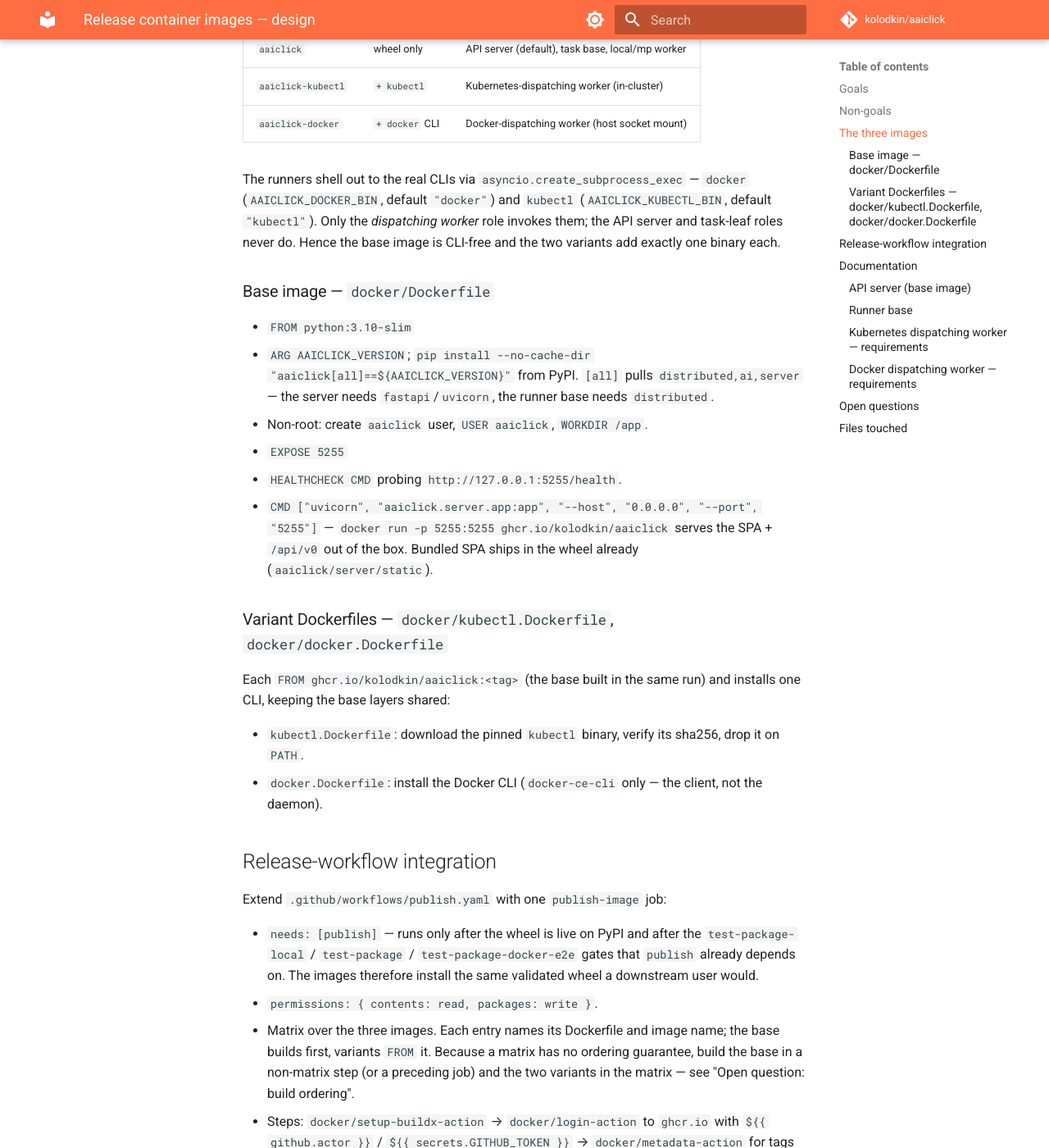
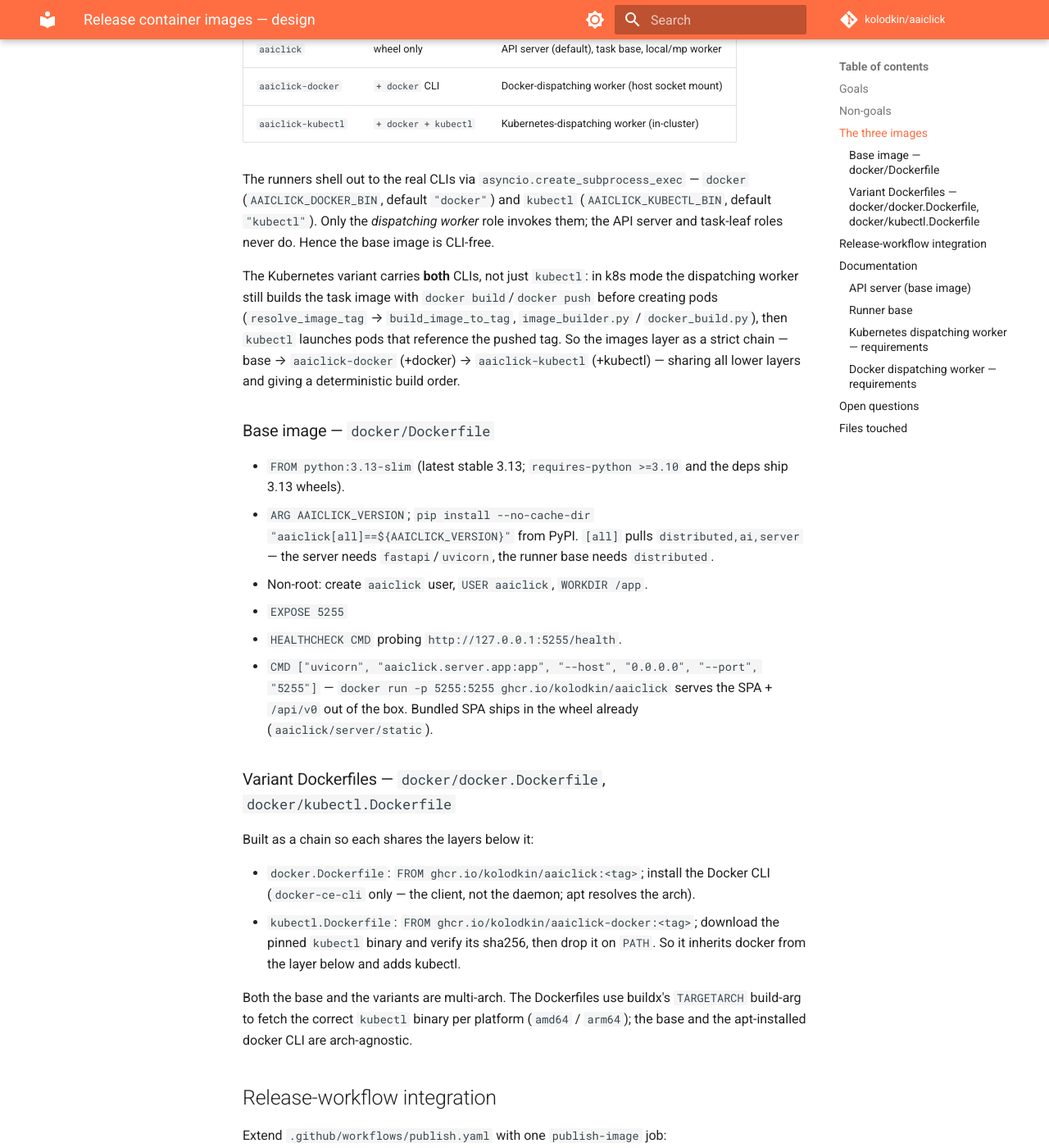
Before and after one commit to kolodkin/aaiclick, an MkDocs documentation site: the page built from docs/superpowers/specs/2026-07-02-release-container-images-design.md, in a window 1280 px wide and 1400 px high, scrolled down 890 px. Shown: the whole window at 82% size. Built offline with MkDocs 1.6.1 and Material for MkDocs 9.7.7, drawn with Linux system fonts in a browser that asks for light colours; comment, search, counter and statistics services are not loaded; some of the changed text lies outside the part shown.

Commit message:
docs: multi-arch images, py3.13 base, kubectl variant bundles docker
Incorporate spec review feedback:
- Build all images for linux/amd64 + linux/arm64 via buildx (drop the
  amd64-only first cut).
- Base image on python:3.13-slim instead of 3.10-slim.
- aaiclick-kubectl bundles docker too: k8s mode builds/pushes the task
  image with docker build before kubectl creates pods. Images now layer
  as a chain base -> docker -> kubectl, resolving build ordering.

Co-Authored-By: Claude Opus 4.8 <noreply@anthropic.com>
Claude-Session: https://claude.ai/code/session_01DtqoAUUbcWUycCpXreUcCP

```diff
--- a/docs/superpowers/specs/2026-07-02-release-container-images-design.md
+++ b/docs/superpowers/specs/2026-07-02-release-container-images-design.md
@@ -9,13 +9,12 @@ runner base — without building their own from scratch.
 - Ship container images alongside every `vX.Y.Z` PyPI release.
 - One shared base image plus two CLI-bearing variants for the dispatching-worker
   roles.
+- Multi-arch: build `linux/amd64` + `linux/arm64` for every image via buildx.
 - Reuse the exact wheel that already passed the release gate.
 - Zero new secrets: publish to GHCR with the workflow's built-in token.
 
 ## Non-goals
 
-- Multi-arch. `linux/amd64` only for the first cut; `arm64` is deferred to
-  `docs/future.md`.
 - A runtime-default Dockerfile for *task* images. The docker/k8s runners still
   build per-task images from the user's checked-in Dockerfile at a git SHA —
   that model is unchanged (`aaiclick/orchestration/execution/docker_scaffold.py`).
@@ -23,23 +22,33 @@ runner base — without building their own from scratch.
 ## The three images
 
 All published to GHCR under `ghcr.io/kolodkin/`, tagged `vX.Y.Z` always and
-`latest` only on a non-pre-release.
+`latest` only on a non-pre-release. Each is built for `linux/amd64` and
+`linux/arm64`.
 
 | Image | Bundles | Roles it serves |
 | --- | --- | --- |
 | `aaiclick` | wheel only | API server (default), task base, local/mp worker |
-| `aaiclick-kubectl` | `+ kubectl` | Kubernetes-dispatching worker (in-cluster) |
 | `aaiclick-docker` | `+ docker` CLI | Docker-dispatching worker (host socket mount) |
+| `aaiclick-kubectl` | `+ docker + kubectl` | Kubernetes-dispatching worker (in-cluster) |
 
 The runners shell out to the real CLIs via `asyncio.create_subprocess_exec` —
 `docker` (`AAICLICK_DOCKER_BIN`, default `"docker"`) and `kubectl`
 (`AAICLICK_KUBECTL_BIN`, default `"kubectl"`). Only the *dispatching worker*
 role invokes them; the API server and task-leaf roles never do. Hence the base
-image is CLI-free and the two variants add exactly one binary each.
+image is CLI-free.
+
+The Kubernetes variant carries **both** CLIs, not just `kubectl`: in k8s mode the
+dispatching worker still builds the task image with `docker build`/`docker push`
+before creating pods (`resolve_image_tag` → `build_image_to_tag`,
+`image_builder.py` / `docker_build.py`), then `kubectl` launches pods that
+reference the pushed tag. So the images layer as a strict chain — base →
+`aaiclick-docker` (+docker) → `aaiclick-kubectl` (+kubectl) — sharing all lower
+layers and giving a deterministic build order.
 
 ### Base image — `docker/Dockerfile`
 
-- `FROM python:3.10-slim`
+- `FROM python:3.13-slim` (latest stable 3.13; `requires-python >=3.10` and the
+  deps ship 3.13 wheels).
 - `ARG AAICLICK_VERSION`; `pip install --no-cache-dir "aaiclick[all]==${AAICLICK_VERSION}"`
   from PyPI. `[all]` pulls `distributed,ai,server` — the server needs
   `fastapi`/`uvicorn`, the runner base needs `distributed`.
@@ -50,15 +59,19 @@ image is CLI-free and the two variants add exactly one binary each.
   — `docker run -p 5255:5255 ghcr.io/kolodkin/aaiclick` serves the SPA + `/api/v0`
   out of the box. Bundled SPA ships in the wheel already (`aaiclick/server/static`).
 
-### Variant Dockerfiles — `docker/kubectl.Dockerfile`, `docker/docker.Dockerfile`
+### Variant Dockerfiles — `docker/docker.Dockerfile`, `docker/kubectl.Dockerfile`
 
-Each `FROM ghcr.io/kolodkin/aaiclick:<tag>` (the base built in the same run) and
-installs one CLI, keeping the base layers shared:
+Built as a chain so each shares the layers below it:
 
-- `kubectl.Dockerfile`: download the pinned `kubectl` binary, verify its
-  sha256, drop it on `PATH`.
-- `docker.Dockerfile`: install the Docker CLI (`docker-ce-cli` only — the client,
-  not the daemon).
+- `docker.Dockerfile`: `FROM ghcr.io/kolodkin/aaiclick:<tag>`; install the Docker
+  CLI (`docker-ce-cli` only — the client, not the daemon; apt resolves the arch).
+- `kubectl.Dockerfile`: `FROM ghcr.io/kolodkin/aaiclick-docker:<tag>`; download the
+  pinned `kubectl` binary and verify its sha256, then drop it on `PATH`. So it
+  inherits docker from the layer below and adds kubectl.
+
+Both the base and the variants are multi-arch. The Dockerfiles use buildx's
+`TARGETARCH` build-arg to fetch the correct `kubectl` binary per platform
+(`amd64` / `arm64`); the base and the apt-installed docker CLI are arch-agnostic.
 
 ## Release-workflow integration
 
@@ -69,14 +82,15 @@ Extend `.github/workflows/publish.yaml` with one `publish-image` job:
   `publish` already depends on. The images therefore install the same validated
   wheel a downstream user would.
 - `permissions: { contents: read, packages: write }`.
-- Matrix over the three images. Each entry names its Dockerfile and image name;
-  the base builds first, variants `FROM` it. Because a matrix has no ordering
-  guarantee, build the base in a non-matrix step (or a preceding job) and the two
-  variants in the matrix — see "Open question: build ordering".
-- Steps: `docker/setup-buildx-action` → `docker/login-action` to `ghcr.io` with
-  `${{ github.actor }}` / `${{ secrets.GITHUB_TOKEN }}` → `docker/metadata-action`
-  for tags → `docker/build-push-action` with `platforms: linux/amd64`,
-  `build-args: AAICLICK_VERSION=${tag#v}`.
+- The three images form a `FROM` chain (base → docker → kubectl), so build them
+  sequentially in one job — each `build-push-action` step pushes its tag before
+  the next step's `FROM` resolves it. (A matrix has no ordering guarantee and the
+  chain needs one, so ordered steps, not a matrix.)
+- Steps: `docker/setup-qemu-action` (arm64 emulation) → `docker/setup-buildx-action`
+  → `docker/login-action` to `ghcr.io` with `${{ github.actor }}` /
+  `${{ secrets.GITHUB_TOKEN }}` → three `docker/metadata-action` +
+  `docker/build-push-action` pairs (base, docker, kubectl) with
+  `platforms: linux/amd64,linux/arm64`, `build-args: AAICLICK_VERSION=${tag#v}`.
 - Tags: `vX.Y.Z` always; `latest` added only when `inputs.pre-release == false`
   (reuse the existing `pre-release` input; `docker/metadata-action`'s
   `enable=${{ !inputs.pre-release }}` on the `latest` tag).
@@ -149,6 +163,14 @@ The worker Deployment sets `serviceAccountName: aaiclick-worker` and runs
 namespace, or using a private image, need the Role widened to that namespace and
 `kubernetes_config.image_pull_secret` set.
 
+**The k8s worker also needs Docker to build the task image.** Before creating
+pods it runs `docker build`/`docker push` (that is why `aaiclick-kubectl` bundles
+the docker CLI). So the worker also needs a reachable Docker daemon — a mounted
+host socket, a remote `DOCKER_HOST`, or a build sidecar — plus `AAICLICK_REGISTRY`
+set to a registry the cluster can pull from. Same socket/security caveats as the
+docker worker below. If task images are prebuilt and pushed out-of-band, set the
+job's `image_source` to skip the build and the daemon is not needed.
+
 Out-of-cluster use (talking to a remote cluster) instead mounts a kubeconfig and
 sets `KUBECONFIG` — documented but not optimized for.
 
@@ -171,20 +193,14 @@ the security note that mounting the docker socket grants host-daemon control.
 
 ## Open questions
 
-1. **Build ordering.** The variants `FROM` the base, so the base image tag must
-   exist before they build. Simplest: build+push the base in one job, then a
-   second job (`needs`) matrixes the two variants. Alternative: single job,
-   base as an ordered step before the variant matrix. Decide during
-   implementation-plan writing.
-2. **Docker CLI as non-root + socket group.** The base image runs non-root; the
-   mounted socket is typically `root:docker`. Document running the docker
-   variant with an appropriate group, or leave the docker variant root. Resolve
-   when writing the docker variant Dockerfile.
+1. **Docker CLI as non-root + socket group.** The base image runs non-root; the
+   mounted socket is typically `root:docker`. Document running the docker/kubectl
+   variants with an appropriate group, or leave those variants root. Resolve when
+   writing the docker variant Dockerfile.
 
 ## Files touched
 
-- `docker/Dockerfile` (new) — base image.
-- `docker/kubectl.Dockerfile`, `docker/docker.Dockerfile` (new) — variants.
-- `.github/workflows/publish.yaml` — add `publish-image` job(s).
+- `docker/Dockerfile` (new) — base image (`python:3.13-slim`).
+- `docker/docker.Dockerfile`, `docker/kubectl.Dockerfile` (new) — chained variants.
+- `.github/workflows/publish.yaml` — add the `publish-image` job.
 - `docs/container_images.md` (new); link from `docs/getting_started.md`.
-- `docs/future.md` — record deferred arm64/multi-arch.
```
